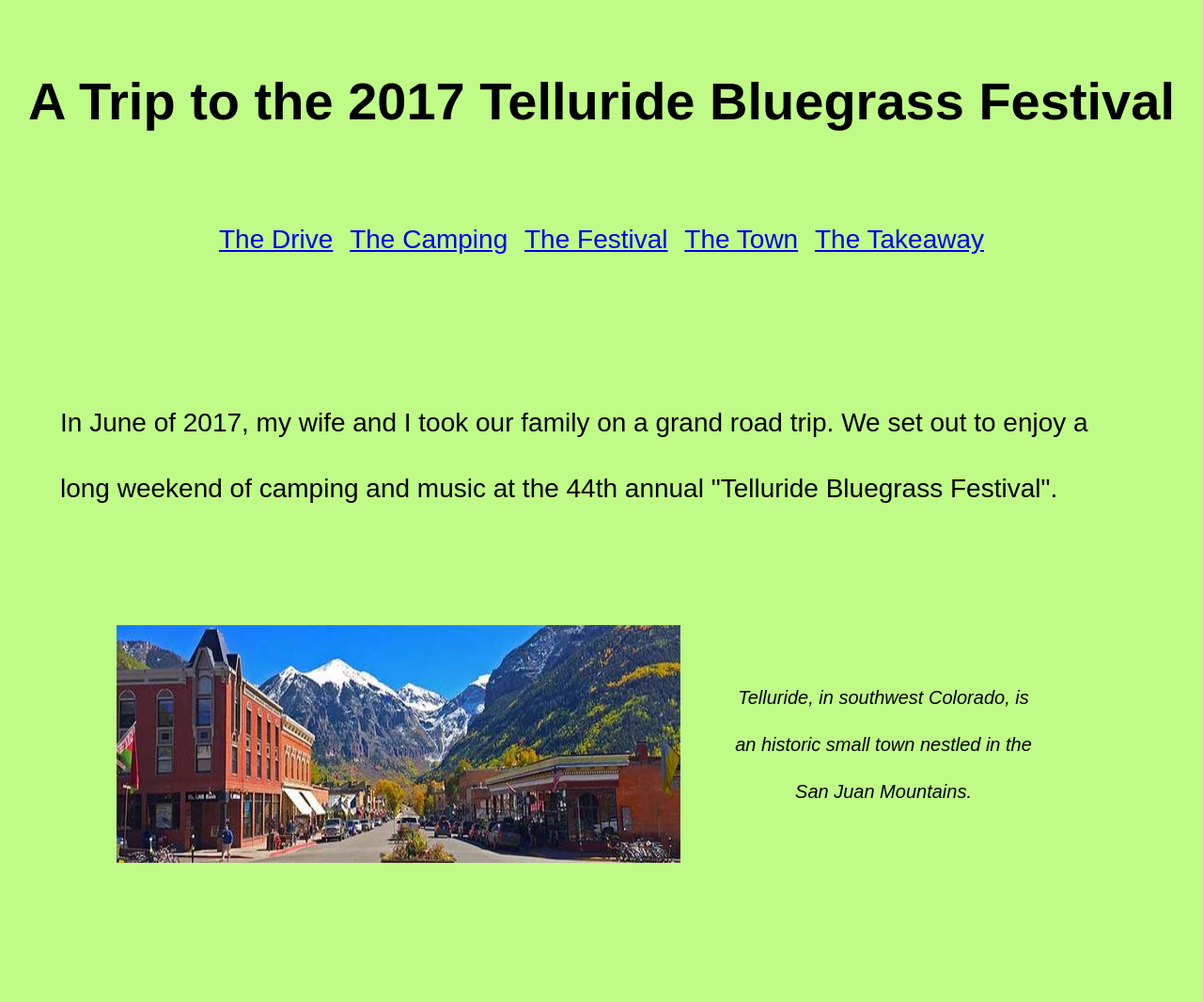
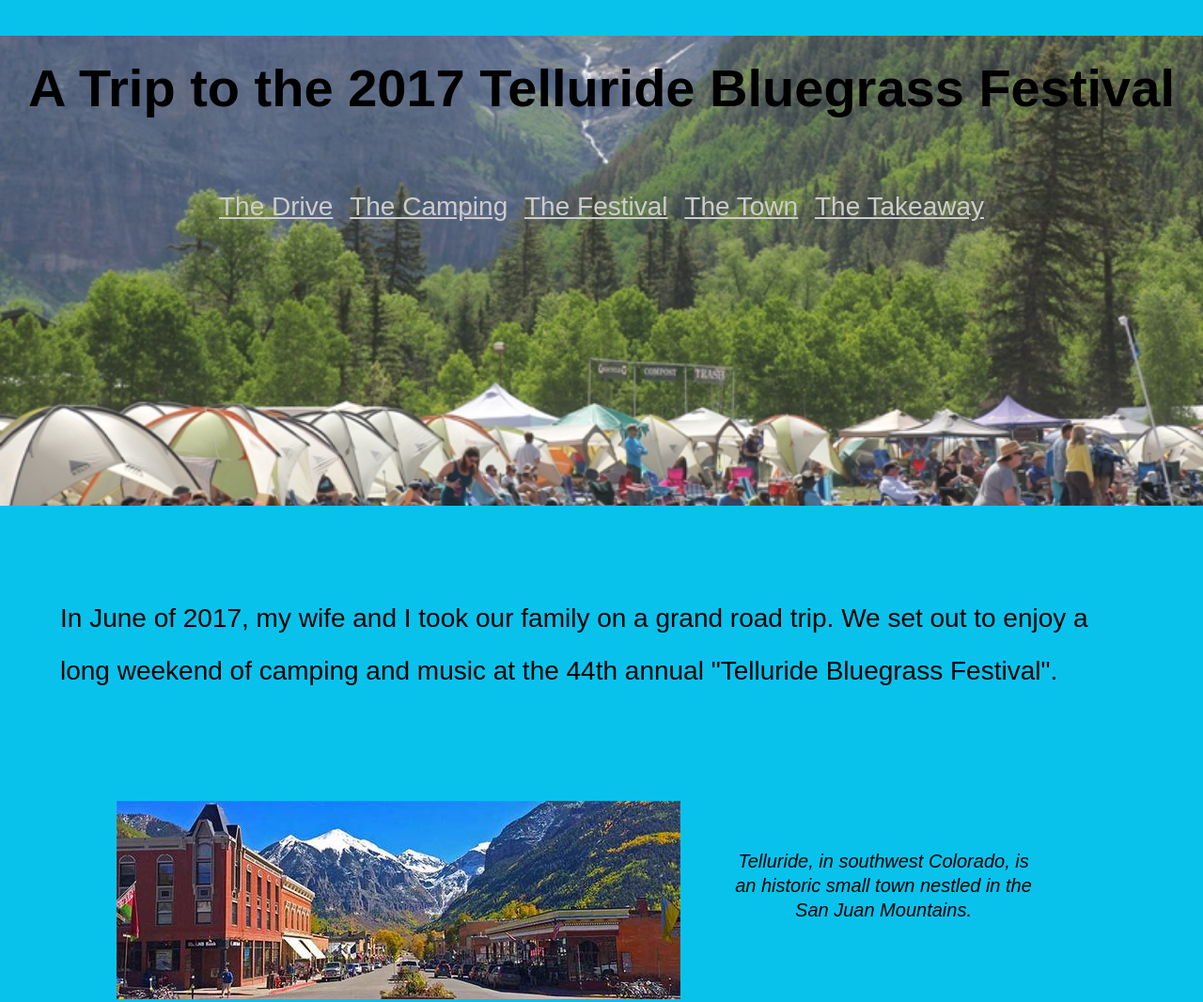
Before and after one commit to dbob23/html-me-something, a plain HTML site: page index.html in a window 1280 px wide. Shown: the top 1066 px of the page at 94% size. Drawn offline with Linux system fonts and the light colour scheme.

Commit message:
changed some pics and added background photo top-DONE!

```diff
--- a/index.html
+++ b/index.html
@@ -6,7 +6,7 @@
       <link rel="stylesheet" type="text/css" href="normalize.css"/>
    </head>
    <body>
-      <header>
+      <header class="top">
          <h1>A Trip to the 2017 Telluride Bluegrass Festival</h1>
          <nav>
             <ul>
@@ -33,7 +33,7 @@
           <section>
              <p>In June of 2017, my wife and I took our family on a grand road trip. We set out to enjoy a long weekend of camping and music at the 44th annual "Telluride Bluegrass Festival".</p>
              <figure>
-             <img src="images/Telluride-downtown.jpg" alt="The view of Ingram Falls from the entrance to Telluride."/>
+             <img id="downtown" src="images/Telluride-downtown.jpg" alt="The view of Ingram Falls from the entrance to Telluride."/>
              <figcaption>Telluride, in southwest Colorado, is an historic small town nestled in the San Juan Mountains.</figcaption>
              </figure>
           </section>
@@ -84,7 +84,7 @@
                 <figcaption>The evening main stage performances bring crowds to enjoy the world class music and breathtaking views of sunset.</figcaption>
              </figure>
              <figure id="fromTheStage">
-                <img src="images/view from stage.jpg" alt="A performer entertains a large crowd while surrounded by mountains." />
+                <img src="images/stage-view.jpg" alt="A performer entertains a large crowd while surrounded by mountains." />
                 <figcaption>The view from stage can make an impression on even the most experienced performer.</figcaption>
              </figure>
              <figure id="Lucas">
@@ -95,7 +95,7 @@
           <section>
              <a name="the town"></a>
              <h2>Exploring the town</h2>
-             <p>With roots in the mining boom of the 19th century, Telluride has evolved to become a town focused on tourism and skiing. It's remote beauty and an "outlaw" reputation have made it a popular place for celebrities from Oprah Winfrey to Tom Cruise. The exclusive mountain communities that surround the small town are an enclave of the rich and famous.</p>
+             <p>With roots in the mining boom of the 19th century, Telluride has evolved to become a town focused on tourism and skiing. It's remote beauty and an "outlaw" reputation have made it a popular place for celebrities like Oprah Winfrey and Tom Cruise. The exclusive mountain communities that surround the small town are an enclave of the rich and famous.</p>
              <figure id="Caleb">
                 <img class="sideways" src="images/Telluride GondolaCaleb.JPG" alt="Caleb smiling while riding  in a gondola car high in the mountains." />
                 <figcaption>My son, Caleb enjoying the ride on the gondola that connects Telluride with mountain communities and ski slopes.</figcaption>
--- a/styles.css
+++ b/styles.css
@@ -1,10 +1,22 @@
 
 body {
-   background-color: rgb(192, 250, 135);
+   background-color: hsl(191, 93%, 48%);
    font-size: 28px;
    font-family: Arial, Helvetica, sans-serif;
    font-weight: 400;
-   line-height: 2.5;
+   line-height: 2.0;
+}
+
+.top {
+   background-image: url("images/campers.jpg");
+   background-color: #cccccc;
+   height: 500px;
+   background-position: center;
+   background-repeat: no-repeat;
+   background-size: cover;
+   position: relative;
+
+
 }
 
 h1 {
@@ -20,6 +32,10 @@ nav ul li {
    display: inline-block;
    font-size: 0.75 em;
    padding: 5px;
+}
+
+a {
+   color: #cccccc;
 }
 
 section {
@@ -42,11 +58,16 @@ figure {
    bottom: 50px;
 }
 
+h2 {
+   text-align: center;
+}
+
 figcaption {
   font-style: italic;
   text-align: center;
   font-size: 20px;
   padding: 5%;
+  line-height: 1.30;
 }
 
 .sideways {
@@ -130,9 +151,9 @@ img {
 #Dennis {
    width: 60%;
    height: 80%;
-   float: right;
-   padding-bottom: 20px;
-   top: 10px;
+   display: flex;
+   padding-bottom: 5px;
+   padding-top: 20px;
 }
 
 #family {
```
Also changed, not shown: images/Rattler_2.jpg (deleted), images/RattlesnakeSign_2.jpg (deleted), images/Telluride GondolaCaleb_2.JPG (deleted), images/Telluride LucasDevilSticks_2.JPG (deleted), images/Telluride PictureFrame_2.JPG (deleted), images/Telluride camp_site_2.JPG (deleted), images/Telluride-ColleenDriving_2.jpg (deleted), images/campers.jpg (added), images/crowd-pic.jpg (deleted), images/san miguel valley_2.jpg (deleted), images/stage-view.jpg (added), images/tel_tent-view_2.JPG (deleted), 3 other files.
